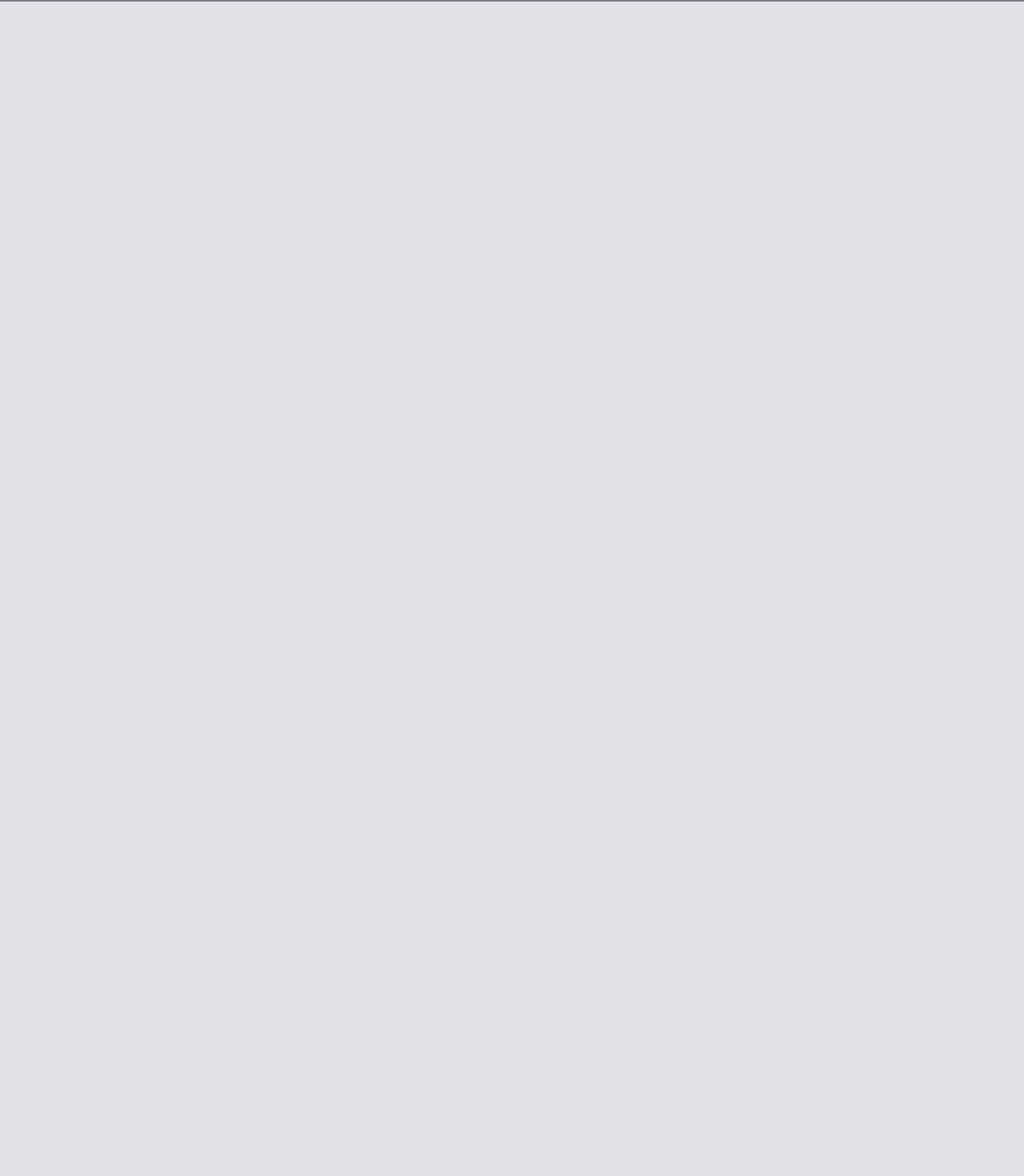
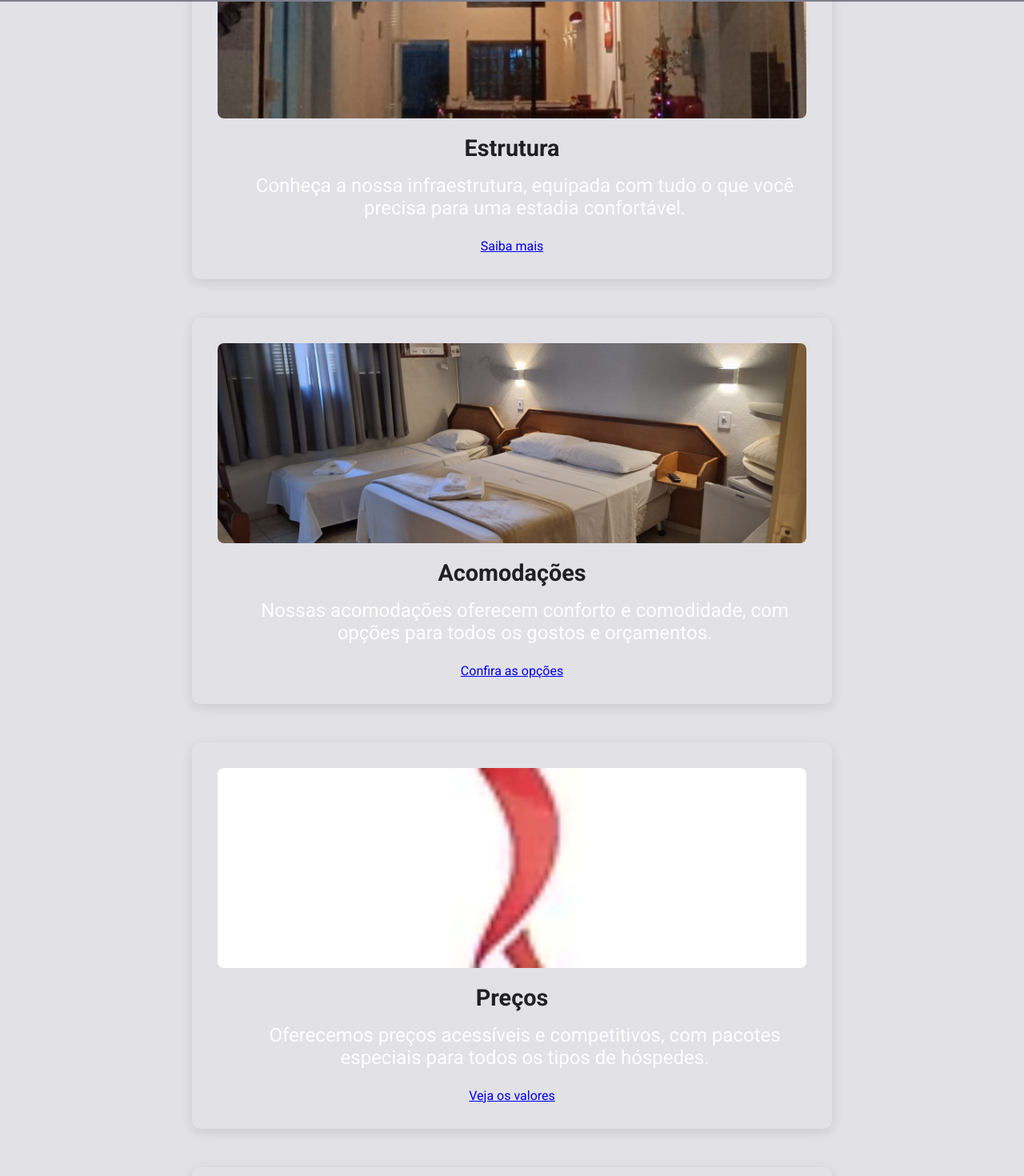
Before and after one commit to LuisHenriqueXavier/Rial-Hotel, a React (Vite) app: page /RialHotel/ in a window 1280 px wide. Shown: the part 798-2268 px from the top of the page at 80% size. Before the commit the page ends 800 px from the top, so only its background shows below. Built offline with nearby package versions, Linux system fonts and the light colour scheme.

Commit message:
Feat: criada a pagina home

```diff
--- a/src/pages/Facilities/index.tsx
+++ b/src/pages/Facilities/index.tsx
@@ -10,7 +10,6 @@ import img7 from "../../assets/Facilities/7.jpg";
 import img8 from "../../assets/Facilities/8.jpg";
 import img9 from "../../assets/Facilities/9.jpg";
 
-
 export function Facilities() {
   const [selectedImage, setSelectedImage] = useState<string | null>(null);
 
@@ -21,8 +20,25 @@ export function Facilities() {
   const closeImageFullscreen = () => {
     setSelectedImage(null);
   };
+
   return (
     <FacilitiesContainer>
+      {/* Texto informativo no topo */}
+      <div className="hotel-info">
+        <h2>RIAL HOTEL</h2>
+        <p>
+          Um dos hotéis mais tradicionais e antigos de Itanhaém.
+          <br />
+          <br />
+          Localizado na região central da cidade,
+          próximo a todo centro comercial e bancário,
+          estamos há 500 metros da praia do centro (Praião)
+          e da Praça Narciso de Andrade, onde se encontram
+          diversos pontos turísticos e históricos que contam a história de Itanhaém.
+        </p>
+      </div>
+
+      {/* Imagens das instalações */}
       {[img1, img2, img3, img4, img5, img6, img7, img8, img9].map(
         (image, index) => (
           <img
@@ -34,10 +50,9 @@ export function Facilities() {
         )
       )}
 
+      {/* Modal para exibir imagem em tela cheia */}
       {selectedImage && (
-        <FullscreenImage
-          onClick={closeImageFullscreen}
-        >
+        <FullscreenImage onClick={closeImageFullscreen}>
           <img
             src={selectedImage}
             alt="Fullscreen"
@@ -50,5 +65,5 @@ export function Facilities() {
         </FullscreenImage>
       )}
     </FacilitiesContainer>
-    )
+  );
 }
--- a/src/pages/Facilities/styles.ts
+++ b/src/pages/Facilities/styles.ts
@@ -5,12 +5,38 @@ export const FacilitiesContainer = styled.main`
   gap: 2rem;
   flex-direction: column;
   align-items: center;
+  padding-top: 150px;
+  text-align: center;
 
-  h1{
+  /* Estilos para o texto descritivo */
+  .hotel-info {
+    max-width: 900px;
+    margin-bottom: 2rem;
+    padding: 1.5rem;
+    background-color: ${(props) => props.theme["gray-200"]};
+    border-radius: 10px;
+    box-shadow: 0 4px 20px rgba(0, 0, 0, 0.1);
+
+    h2 {
+      font-size: 2.5rem;
+      font-weight: bold;
+      color: ${(props) => props.theme["gray-800"]};
+      margin-bottom: 1rem;
+    }
+
+    p {
+      font-size: 1.1rem;
+      color: ${(props) => props.theme["gray-600"]};
+      line-height: 1.6;
+      margin-bottom: 1rem;
+    }
+  }
+
+  h1 {
     align-self: flex-start;
   }
 
-
+  /* Estilo das imagens */
   img {
     width: 100%;
     height: 200px;
@@ -24,12 +50,9 @@ export const FacilitiesContainer = styled.main`
       box-shadow: 0 4px 15px rgba(0, 0, 0, 0.2);
     }
   }
-
 `;
 
-
-
-// Modal para a imagem em tela cheia
+// Modal para exibir imagem em tela cheia
 export const FullscreenImage = styled.div`
   position: fixed;
   top: 0;
@@ -47,11 +70,10 @@ export const FullscreenImage = styled.div`
     height: 100vh;
     border-radius: 8px;
     box-shadow: 0 4px 20px rgba(0, 0, 0, 0.3);
+    object-fit: contain;
 
-    object-fit: contain;
     &:hover {
       transform: scale(1);
     }
   }
-
 `;
--- a/src/pages/Home/index.tsx
+++ b/src/pages/Home/index.tsx
@@ -1,9 +1,49 @@
+import { NavLink } from "react-router-dom";
+import { HomeContainer, SectionContainer, SectionTitle, SectionDescription } from "./styles";
 
+import img1 from '../../assets/facilities/1.jpg'; // Imagem da estrutura
+import img2 from '../../assets/RoomA/RoomA.jpg'; // Imagem das acomodações
+import img3 from '../../assets/Facilities/rial-logo.jpg';
+import img4 from '../../assets/facilities/4.jpg'; // Imagem de contato
 
 export function Home() {
-    return (
-        <div>
-            <h1></h1>
-        </div>
-    )
+  return (
+    <HomeContainer>
+      <SectionContainer>
+        <img src={img1} alt="Estrutura" style={{ width: "100%", borderRadius: "8px", marginBottom: "1rem" }} />
+        <SectionTitle>Estrutura</SectionTitle>
+        <SectionDescription>
+          Conheça a nossa infraestrutura, equipada com tudo o que você precisa para uma estadia confortável.
+        </SectionDescription>
+        <NavLink to="/facilities">Saiba mais</NavLink>
+      </SectionContainer>
+
+      <SectionContainer>
+        <img src={img2} alt="Acomodações" style={{ width: "100%", borderRadius: "8px", marginBottom: "1rem" }} />
+        <SectionTitle>Acomodações</SectionTitle>
+        <SectionDescription>
+          Nossas acomodações oferecem conforto e comodidade, com opções para todos os gostos e orçamentos.
+        </SectionDescription>
+        <NavLink to="/rooms">Confira as opções</NavLink>
+      </SectionContainer>
+
+      <SectionContainer>
+        <img src={img3} alt="Preços" style={{ width: "100%", borderRadius: "8px", marginBottom: "1rem" }} />
+        <SectionTitle>Preços</SectionTitle>
+        <SectionDescription>
+          Oferecemos preços acessíveis e competitivos, com pacotes especiais para todos os tipos de hóspedes.
+        </SectionDescription>
+        <NavLink to="/price">Veja os valores</NavLink>
+      </SectionContainer>
+
+      <SectionContainer>
+        <img src={img4} alt="Contato" style={{ width: "100%", borderRadius: "8px", marginBottom: "1rem" }} />
+        <SectionTitle>Contato</SectionTitle>
+        <SectionDescription>
+          Entre em contato conosco para mais informações ou para fazer uma reserva. Estamos à disposição!
+        </SectionDescription>
+        <NavLink to="/contact">Fale conosco</NavLink>
+      </SectionContainer>
+    </HomeContainer>
+  );
 }
--- a/src/pages/Home/styles.ts
+++ b/src/pages/Home/styles.ts
@@ -0,0 +1,56 @@
+import styled from "styled-components";
+
+export const HomeContainer = styled.main`
+  display: flex;
+  flex-direction: column;
+  gap: 3rem;
+  padding: 50px 2rem;
+  align-items: center;
+  text-align: center;
+  margin-top: 150px;
+  margin-bottom: 150px;
+
+  h1 {
+    font-size: 2.5rem;
+    font-weight: bold;
+    margin-bottom: 2rem;
+    color: ${(props) => props.theme["gray-800"]};
+  }
+`;
+
+export const SectionContainer = styled.section`
+  background-color: ${(props) => props.theme["gray-200"]};
+  border-radius: 10px;
+  padding: 2rem;
+  width: 100%;
+  max-width: 800px;
+  box-shadow: 0 4px 15px rgba(0, 0, 0, 0.1);
+  text-align: center;
+  transition: box-shadow 0.3s ease-in-out;
+
+  &:hover {
+    box-shadow: 0 6px 20px rgba(0, 0, 0, 0.2);
+  }
+
+  img {
+    width: 100%;
+    height: auto;
+    max-height: 250px;
+    object-fit: cover;
+    border-radius: 8px;
+    margin-bottom: 1rem;
+  }
+`;
+
+export const SectionTitle = styled.h2`
+  font-size: 1.8rem;
+  font-weight: bold;
+  color: ${(props) => props.theme["gray-800"]};
+  margin-bottom: 1rem;
+`;
+
+export const SectionDescription = styled.p`
+  font-size: 1.1rem;
+  color: ${(props) => props.theme["gray-600"]};
+  margin-bottom: 1.5rem;
+`;
--- a/src/pages/Rooms/styles.ts
+++ b/src/pages/Rooms/styles.ts
@@ -5,6 +5,7 @@ export const RoomContainer = styled.main`
   flex-direction: column;
   align-items: center;
   justify-content: center;
+  padding-top: 150px;
 
   h1 {
     align-self: flex-start;
```
Lines whose indentation alone changed are shown as unchanged.
